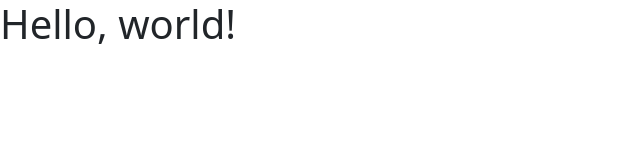
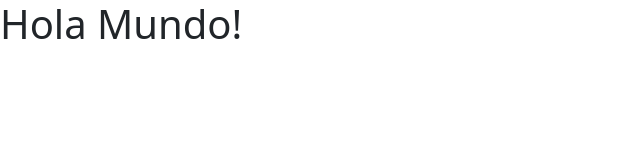
Before and after one commit to arielaguileraquez/arielaguileraquez, a plain HTML site: page index.html in a window 1280 px wide. Shown: the whole page, without its empty margins (0-640 px from the left). Drawn offline with nearby package versions, Linux system fonts and the light colour scheme.

Commit message:
Actualizar index.html

```diff
--- a/index.html
+++ b/index.html
@@ -11,7 +11,7 @@
     <title>Hello, world!</title>
   </head>
   <body>
-    <h1>Hello, world!</h1>
+    <h1>Hola Mundo!</h1>
 
     <!-- Optional JavaScript; choose one of the two! -->
 
```
